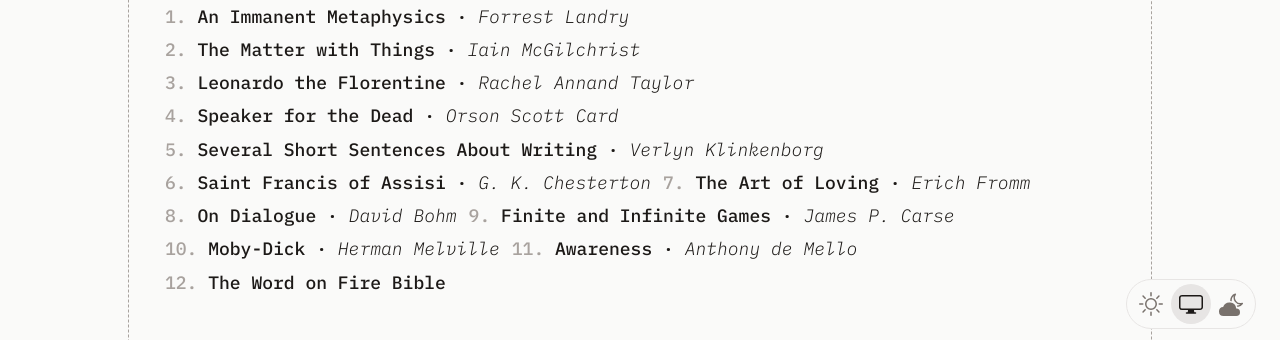
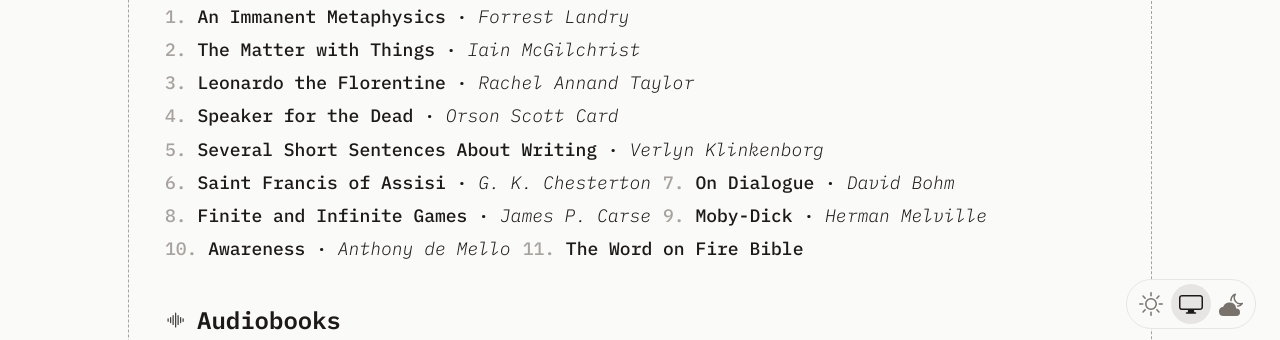
Before and after one commit to gigawatson/exploriter, a website: page favorites/index.html in a window 1280 px wide. Shown: the part 447-787 px from the top of the page. Drawn offline with Linux system fonts and the light colour scheme; a web font is replaced by a local one.

Commit message:
Update index.html

```diff
--- a/favorites/index.html
+++ b/favorites/index.html
@@ -137,7 +137,6 @@
                 <li class="font-medium">Several Short Sentences About Writing &middot; <i class="font-light">Verlyn
                     Klinkenborg</i></li>
                 <li class="font-medium">Saint Francis of Assisi &middot; <i class="font-light">G. K. Chesterton</i></li>
-                <li class="font-medium">The Art of Loving &middot; <i class="font-light">Erich Fromm</i></li>
                 <li class="font-medium">On Dialogue &middot; <i class="font-light">David Bohm</i></li>
                 <li class="font-medium">Finite and Infinite Games &middot; <i class="font-light">James P. Carse</i></li>
                 <li class="font-medium">Moby-Dick &middot; <i class="font-light">Herman Melville</i></li>
```
